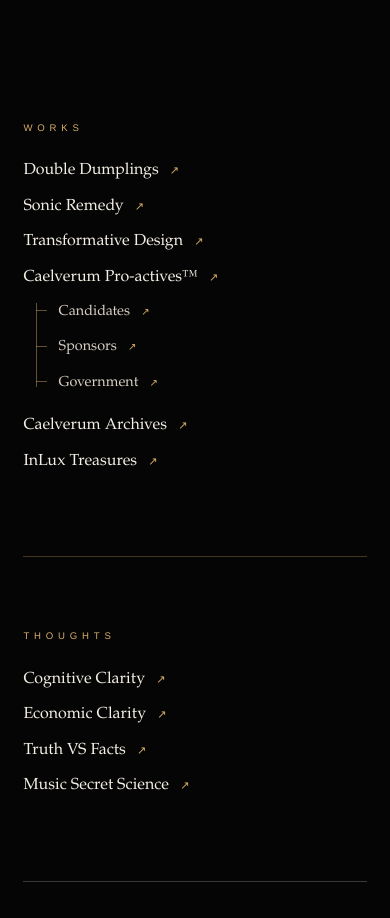
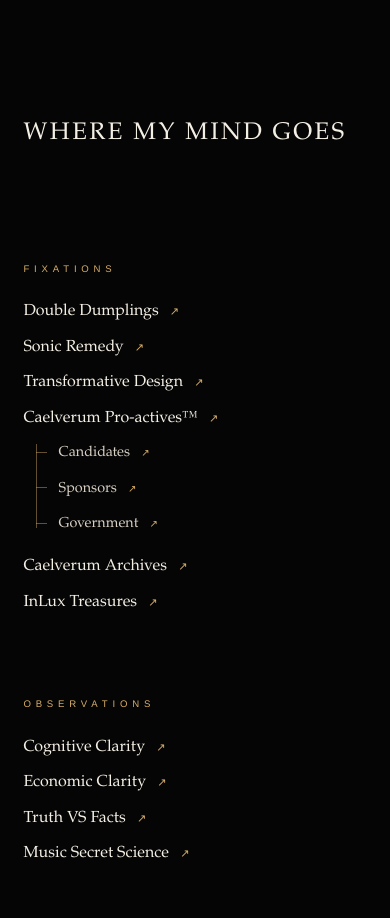
Before and after one commit to soozhiel/soozhee, a Next.js app: page / in a window 390 px wide. Shown: the part 2540-3458 px from the top of the page. Built offline with nearby package versions, Linux system fonts and the light colour scheme.

Commit message:
Index: WHERE MY MIND GOES; FIXATIONS / OBSERVATIONS
Add editorial lead above the directory columns; rename WORKS and THOUGHTS only. No other page changes.

```diff
--- a/app/globals.css
+++ b/app/globals.css
@@ -20,7 +20,7 @@ a { color: inherit; }
 .poster-scroll-link:focus-visible { outline: 1px solid var(--gold); outline-offset: .35rem; }
 
 .thought { width: min(calc(100% - 12vw), 920px); margin: 0 auto; padding: clamp(6rem, 10vw, 10rem) 0 0; }
-.eyebrow, .directory h2, .contact-strip h2 { margin: 0; font: 400 .66rem/1.4 var(--sans); letter-spacing: .5em; color: var(--gold); }
+.eyebrow, .directory-column h2, .contact-strip h2 { margin: 0; font: 400 .66rem/1.4 var(--sans); letter-spacing: .5em; color: var(--gold); }
 .thought > h2 { max-width: 16ch; margin: clamp(1.8rem, 3vw, 2.8rem) 0 clamp(4.2rem, 7vw, 6.5rem); font-size: clamp(2.6rem, 5vw, 4.9rem); font-weight: 400; line-height: 1.02; letter-spacing: -.018em; text-wrap: balance; }
 .thought > h2 span { white-space: nowrap; }
 .thought > h2::after { content: ''; display: block; width: 5rem; height: 1px; margin-top: clamp(2.5rem, 4vw, 4rem); background: var(--gold); }
@@ -31,10 +31,11 @@ a { color: inherit; }
 .thought-body .major-question.short { font-size: clamp(1.85rem, 3.8vw, 3.2rem); }
 
 .directory { width: min(calc(100% - 12vw), 1120px); margin: 0 auto; padding: clamp(13rem, 24vw, 22rem) 0 clamp(5.5rem, 9vw, 8rem); display: grid; grid-template-columns: minmax(0, 1.15fr) minmax(0, .85fr); border-bottom: 1px solid rgb(244 239 229 / .22); }
+.directory-lead { grid-column: 1 / -1; margin: 0 0 clamp(2.8rem, 5.5vw, 4.2rem); padding: 0; color: var(--cream); font: 400 clamp(24px, 2.5vw, 34px)/1.15 var(--serif); letter-spacing: .12em; text-transform: uppercase; }
 .directory-column { min-width: 0; padding: 0 clamp(2.5rem, 7vw, 6rem); }
 .directory-column:first-child { padding-left: 0; border-right: 1px solid rgb(214 173 104 / .45); }
 .directory-column:last-child { padding-right: 0; }
-.directory h2 { margin-bottom: 1.8rem; }
+.directory-column h2 { margin-bottom: 1.8rem; }
 .directory ul { margin: 0; padding: 0; list-style: none; }
 .directory li { margin: 0 0 .68rem; }
 .directory a { display: inline-flex; align-items: baseline; gap: .85rem; font-size: clamp(.98rem, 1.35vw, 1.16rem); line-height: 1.35; text-decoration: none; }
@@ -73,9 +74,10 @@ a { color: inherit; }
   .thought-body .major-question.short { font-size: clamp(1.7rem, 7.2vw, 2.15rem); }
 
   .directory { width: calc(100% - 12vw); padding: 10rem 0 4.5rem; grid-template-columns: 1fr; gap: 4.5rem; }
+  .directory-lead { margin-bottom: 2.6rem; letter-spacing: .1em; }
   .directory-column, .directory-column:first-child, .directory-column:last-child { padding: 0; border: 0; }
   .directory-column:first-child { padding-bottom: 4.5rem; border-bottom: 1px solid rgb(214 173 104 / .3); }
-  .directory h2 { margin-bottom: 1.5rem; font-size: .6rem; }
+  .directory-column h2 { margin-bottom: 1.5rem; font-size: .6rem; }
   .directory li { margin-bottom: .72rem; }
   .directory a { gap: .7rem; font-size: 1rem; }
   .directory-children { margin-left: .8rem !important; }
--- a/app/page.tsx
+++ b/app/page.tsx
@@ -65,8 +65,9 @@ export default function Home() {
       </article>
 
       <section className="directory" aria-label="Soozhee directory">
+        <h2 className="directory-lead">WHERE MY MIND GOES</h2>
         <div className="directory-column works-column">
-          <h2>WORKS</h2>
+          <h2>FIXATIONS</h2>
           <ul>
             {works.map((item) => (
               <li key={item.label}>
@@ -81,7 +82,7 @@ export default function Home() {
           </ul>
         </div>
         <div className="directory-column">
-          <h2>THOUGHTS</h2>
+          <h2>OBSERVATIONS</h2>
           <ul>{thoughts.map((item) => <li key={item.label}><DirectoryLink item={item} /></li>)}</ul>
         </div>
       </section>
```
